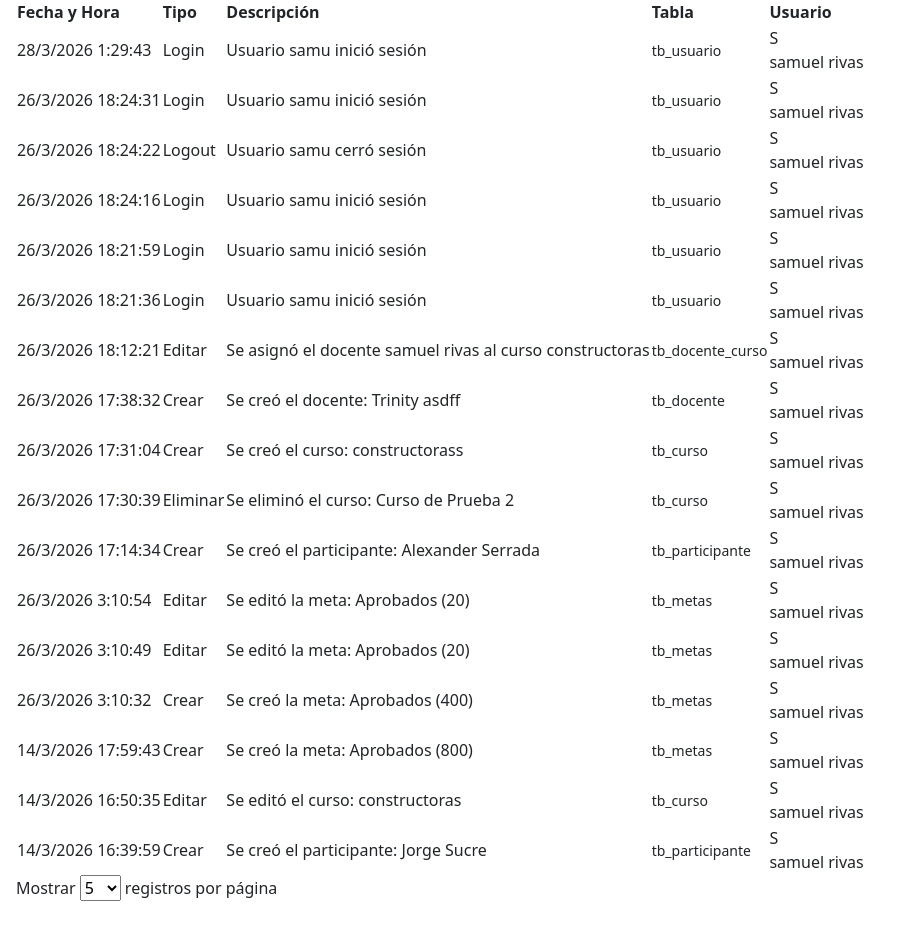
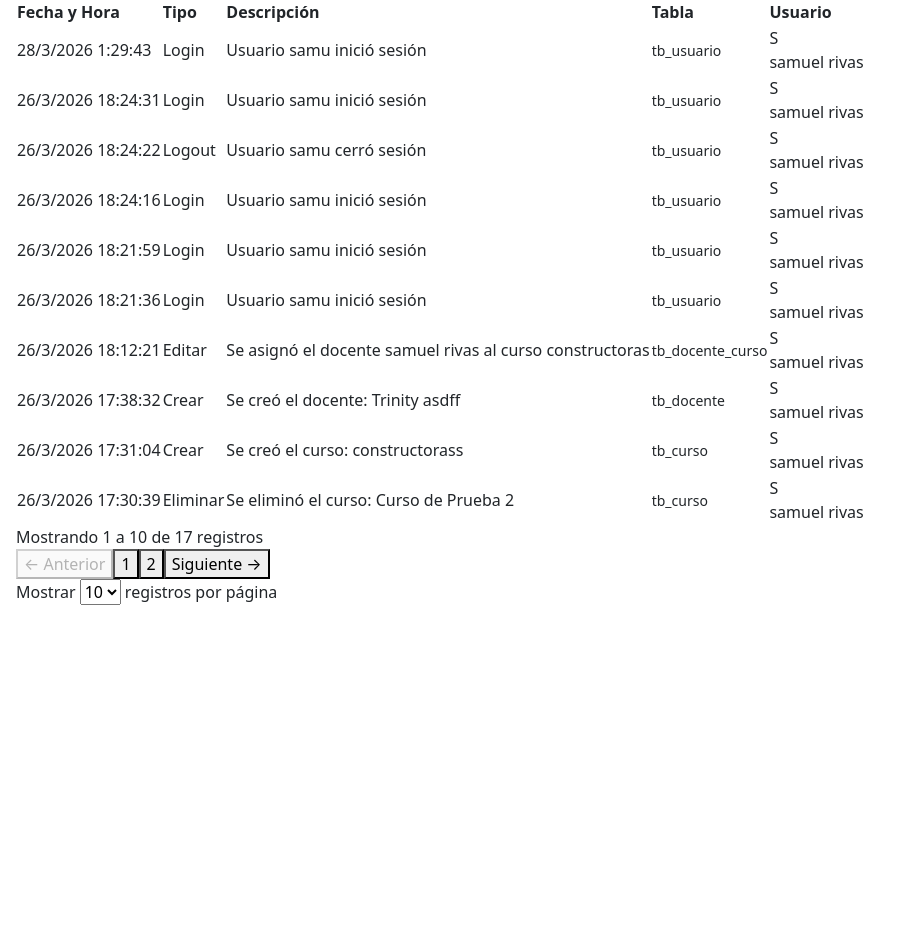
Before and after one commit to RexuzSR/sistema-de-gestion-inces, a PHP site: page /Historial.php in a window 1280 px wide. Shown: the part 1318-2267 px from the top of the page, without its empty margins (0-910 px from the left). After the commit the page ends 1923 px from the top, so only its background shows below. Run offline with PHP 8.4, Linux system fonts and the light colour scheme; the visitor is signed in with stand-in values (Sample User, id 1); data comes from the database, SQL or seed files in the repository; some libraries are stand-ins or nearby versions.

```diff
--- a/app/vista/Historial.php
+++ b/app/vista/Historial.php
@@ -133,9 +133,9 @@ $conn = null;
             <div class="registros-selector">
                 <label for="historial-registros">Mostrar</label>
                 <select id="historial-registros">
-                    <option value="5">5</option>
                     <option value="10">10</option>
                     <option value="25">25</option>
+                    <option value="50">50</option>
                 </select>
                 <span>registros por página</span>
             </div>
@@ -161,7 +161,7 @@ $conn = null;
 </script>
 
 <script>
-let itemsPorPagina = 50;
+let itemsPorPagina = 10;
 let paginaActual = 1;
 let totalRegistros = 0;
 
```
